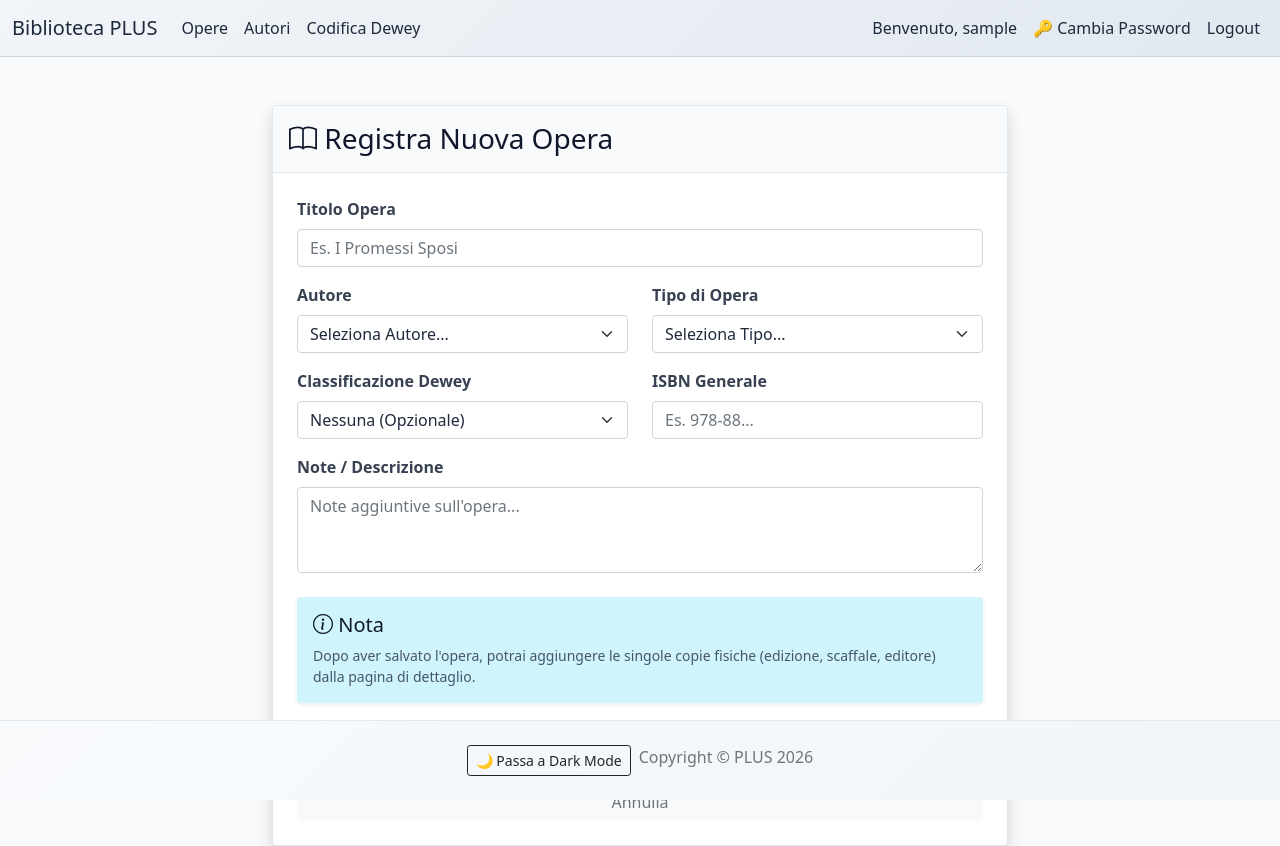
After one commit to Platania-CZ/Biblioteca, a Flask app: page /opere/nuova in a window 1280 px wide. The commit adds this page. Run offline with Flask 3, Linux system fonts and the light colour scheme; the visitor is signed in with stand-in values (Sample User, id 1); data that the repository does not hold is empty.

Commit message:
inserimento opere

```diff
--- a/biblioteca/routes.py
+++ b/biblioteca/routes.py
@@ -55,7 +55,7 @@ def login():
             return redirect(url_for('home'))
         else:
             flash('Username o password errati.', 'danger')
-    return render_template('login.html', form=form)
+    return render_template('auth/login.html', form=form)
 
 @app.route('/logout')
 @login_required
@@ -73,7 +73,7 @@ def logout():
 @login_operatore_required
 def opere():
     items = Opera.query.all()
-    return render_template('opere.html', items=items)
+    return render_template('opere/opere.html', items=items)
 
 @app.route('/autori')
 @login_operatore_required
@@ -84,7 +84,7 @@ def autori():
 
     # Passiamo anche NazionalitaEnum se nel template autori.html
     # hai filtri o modali che richiedono la lista delle nazioni
-    return render_template('autori.html', items=items, NazionalitaEnum=NazionalitaEnum)
+    return render_template('autori/autori.html', items=items, NazionalitaEnum=NazionalitaEnum)
 
 @app.route('/autori/nuovo', methods=['GET', 'POST'])
 @login_operatore_required
@@ -100,7 +100,7 @@ def nuovo_autore():
         autore_esistente = Autore.query.filter_by(nome=nome, cognome=cognome).first()
         if autore_esistente:
             flash(f"L'autore {nome} {cognome} esiste già nel database.", "warning")
-            return render_template('autore_form.html', item=None, NazionalitaEnum=NazionalitaEnum)
+            return render_template('autori/autore_form.html', item=None, NazionalitaEnum=NazionalitaEnum)
 
         try:
             # 2. Conversione della stringa in oggetto Enum
@@ -125,7 +125,7 @@ def nuovo_autore():
             db.session.rollback()
             flash(f'Errore durante il salvataggio: {str(e)}', 'danger')
 
-    return render_template('autore_form.html', item=None, NazionalitaEnum=NazionalitaEnum)
+    return render_template('autori/autore_form.html', item=None, NazionalitaEnum=NazionalitaEnum)
 
 @app.route('/autori/dettaglio/<int:id>')
 @login_operatore_required
@@ -134,7 +134,7 @@ def dettaglio_autore(id):
     # Recupera l'autore o restituisce errore 404 se non esiste
     autore = Autore.query.get_or_404(id)
 
-    return render_template('autore_dettaglio.html',
+    return render_template('autori/autore_dettaglio.html',
                            item=autore,
                            NazionalitaEnum=NazionalitaEnum)
 
@@ -160,7 +160,7 @@ def modifica_autore(id):
 
         if duplicato:
             flash(f"Esiste già un altro autore registrato come {nuovo_nome} {nuovo_cognome}!", "warning")
-            return render_template('autore_form.html', item=autore, NazionalitaEnum=NazionalitaEnum)
+            return render_template('autori/autore_form.html', item=autore, NazionalitaEnum=NazionalitaEnum)
 
         try:
             # 3. Aggiornamento campi
@@ -178,7 +178,7 @@ def modifica_autore(id):
             db.session.rollback()
             flash(f'Errore durante l\'aggiornamento: {str(e)}', 'danger')
 
-    return render_template('autore_form.html', item=autore, NazionalitaEnum=NazionalitaEnum)
+    return render_template('autori/autore_form.html', item=autore, NazionalitaEnum=NazionalitaEnum)
 
 @app.route('/autori/elimina/<int:id>', methods=['POST'])
 @login_operatore_required
@@ -189,6 +189,65 @@ def elimina_autore(id):
     db.session.commit()
     flash('Autore eliminato.', 'danger')
     return redirect(url_for('autori'))
+
+# opere
+@app.route('/opere/nuova', methods=['GET', 'POST'])
+@login_operatore_required
+def nuova_opera():
+    """Gestisce la creazione di una nuova opera con caricamento delle relazioni."""
+
+    # Carichiamo i dati per i menu a tendina (necessari sia per GET che per POST in caso di errore)
+    autori = Autore.query.order_by(Autore.cognome).all()
+    tipi = TipoOpera.query.order_by(TipoOpera.nome).all()
+    classi_dewey = ClassificazioneDewey.query.order_by(ClassificazioneDewey.id).all()
+
+    if request.method == 'POST':
+        # Recupero e pulizia dati
+        titolo = request.form.get('titolo', '').strip()
+        id_autore = request.form.get('id_autore')
+        id_tipo_opera = request.form.get('id_tipo_opera')
+        id_dewey = request.form.get('id_dewey')  # Può essere None (nullable)
+        isbn_generale = request.form.get('isbn_generale', '').strip()
+        note = request.form.get('note', '').strip()
+
+        # 1. Controllo preventivo duplicati (Stesso titolo per lo stesso autore)
+        opera_esistente = Opera.query.filter_by(titolo=titolo, id_autore=id_autore).first()
+        if opera_esistente:
+            flash(f"L'opera '{titolo}' per questo autore esiste già nel database.", "warning")
+            return render_template('opere/opera_form.html',
+                                 item=None,
+                                 autori_list=autori,
+                                 tipi_list=tipi,
+                                 dewey_list=classi_dewey)
+
+        try:
+            # 2. Creazione del nuovo record Opera
+            nuova = Opera(
+                titolo=titolo,
+                id_autore=id_autore,
+                id_tipo_opera=id_tipo_opera,
+                id_dewey=id_dewey if id_dewey else None, # Gestisce il caso vuoto
+                isbn_generale=isbn_generale if isbn_generale else None,
+                note=note if note else None
+            )
+
+            db.session.add(nuova)
+            db.session.commit()
+
+            flash(f"Opera '{titolo}' creata con successo!", 'success')
+            # Reindirizziamo all'elenco opere o al dettaglio della nuova opera
+            return redirect(url_for('elenco_opere'))
+
+        except Exception as e:
+            db.session.rollback()
+            flash(f'Errore durante il salvataggio: {str(e)}', 'danger')
+
+    # GET: Caricamento del form vuoto
+    return render_template('opere/opera_form.html',
+                           item=None,
+                           autori_list=autori,
+                           tipi_list=tipi,
+                           dewey_list=classi_dewey)
 
 @app.route('/lettori')
 @login_operatore_required
@@ -218,7 +277,7 @@ def tipi_opere():
 @login_operatore_required
 def dewey():
     items = ClassificazioneDewey.query.all()
-    return render_template('dewey.html', items=items)
+    return render_template('dewey/dewey.html', items=items)
 
 # solo amministratore
 @app.route('/registrazione', methods=['GET', 'POST'])
@@ -237,7 +296,7 @@ def registrazione():
         flash(f'Utente {nuovo_utente.username} registrato con successo!', 'success')
         return redirect(url_for('home'))
 
-    return render_template('registrazione.html', form=form)
+    return render_template('admin/registrazione.html', form=form)
 
 @app.route('/modifica_utente/<int:utente_id>', methods=['GET', 'POST'])
 @login_amministratore_required
@@ -261,7 +320,7 @@ def modifica_utente(utente_id):
         flash(f'Utente {utente.username} modificato con successo!', 'success')
         return redirect(url_for('gestione_utenti'))
 
-    return render_template('modifica_utente.html', form=form, utente=utente)
+    return render_template('admin/modifica_utente.html', form=form, utente=utente)
 
 
 # Cambio password proprio account (operatore e amministratore)
@@ -278,7 +337,7 @@ def cambio_password():
         db.session.commit()
         flash('Password cambiata con successo!', 'success')
         return redirect(url_for('home'))
-    return render_template('cambio_password.html', form=form, utente=current_user)
+    return render_template('auth/cambio_password.html', form=form, utente=current_user)
 
 # Cambio password altrui (solo amministratore)
 @app.route('/cambio-password/<int:utente_id>', methods=['GET', 'POST'])
@@ -292,11 +351,11 @@ def cambio_password_admin(utente_id):
         db.session.commit()
         flash(f'Password di {utente.username} cambiata con successo!', 'success')
         return redirect(url_for('gestione_utenti'))
-    return render_template('cambio_password.html', form=form, utente=utente)
+    return render_template('auth/cambio_password.html', form=form, utente=utente)
 
 # Lista utenti (solo amministratore)
 @app.route('/gestione-utenti')
 @login_amministratore_required
 def gestione_utenti():
     utenti = Utente.query.all()
-    return render_template('gestione_utenti.html', utenti=utenti)
+    return render_template('admin/gestione_utenti.html', utenti=utenti)
--- /dev/null
+++ b/biblioteca/templates/opere/opera_form.html
@@ -0,0 +1,104 @@
+{% extends "home.html" %}
+
+{% block title %}
+    {% if item %}Modifica Autore{% else %}Nuovo Autore{% endif %}
+{% endblock %}
+
+{% block content %}
+<div class="container mt-5">
+    <div class="row justify-content-center">
+        <div class="col-md-10 col-lg-8">
+            <div class="card shadow">
+                <div class="card-header {{ 'bg-warning text-dark' if item else 'bg-primary text-white' }} py-3">
+                    <h3 class="mb-0">
+                        <i class="bi {{ 'bi-pencil-square' if item else 'bi-book' }}"></i>
+                        {{ 'Modifica Opera' if item else 'Registra Nuova Opera' }}
+                    </h3>
+                </div>
+
+                <div class="card-body p-4">
+                    <form action="{{ url_for('modifica_opera', id=item.id) if item else url_for('nuova_opera') }}" method="POST">
+
+                        <div class="row">
+                            <div class="col-md-12 mb-3">
+                                <label for="titolo" class="form-label fw-bold">Titolo Opera</label>
+                                <input type="text" class="form-control" id="titolo" name="titolo"
+                                       value="{{ item.titolo if item else '' }}" required placeholder="Es. I Promessi Sposi">
+                            </div>
+
+                            <div class="col-md-6 mb-3">
+                                <label for="id_autore" class="form-label fw-bold">Autore</label>
+                                <select class="form-select" id="id_autore" name="id_autore" required>
+                                    <option value="" disabled {{ 'selected' if not item }}>Seleziona Autore...</option>
+                                    {% for autore in autori_list %}
+                                        <option value="{{ autore.id }}"
+                                            {{ 'selected' if item and item.id_autore == autore.id }}>
+                                            {{ autore.cognome }} {{ autore.nome }}
+                                        </option>
+                                    {% endfor %}
+                                </select>
+                            </div>
+
+                            <div class="col-md-6 mb-3">
+                                <label for="id_tipo_opera" class="form-label fw-bold">Tipo di Opera</label>
+                                <select class="form-select" id="id_tipo_opera" name="id_tipo_opera" required>
+                                    <option value="" disabled {{ 'selected' if not item }}>Seleziona Tipo...</option>
+                                    {% for tipo in tipi_list %}
+                                        <option value="{{ tipo.id }}"
+                                            {{ 'selected' if item and item.id_tipo_opera == tipo.id }}>
+                                            {{ tipo.nome }}
+                                        </option>
+                                    {% endfor %}
+                                </select>
+                            </div>
+                        </div>
+
+                        <div class="row">
+                            <div class="col-md-6 mb-3">
+                                <label for="id_dewey" class="form-label fw-bold">Classificazione Dewey</label>
+                                <select class="form-select" id="id_dewey" name="id_dewey">
+                                    <option value="">Nessuna (Opzionale)</option>
+                                    {% for d in dewey_list %}
+                                        <option value="{{ d.id }}"
+                                            {{ 'selected' if item and item.id_dewey == d.id }}>
+                                            {{ d.id }} - {{ d.descrizione }}
+                                        </option>
+                                    {% endfor %}
+                                </select>
+                            </div>
+
+                            <div class="col-md-6 mb-3">
+                                <label for="isbn_generale" class="form-label fw-bold">ISBN Generale</label>
+                                <input type="text" class="form-control" id="isbn_generale" name="isbn_generale"
+                                       value="{{ item.isbn_generale if item else '' }}" placeholder="Es. 978-88...">
+                            </div>
+                        </div>
+
+                        <div class="mb-4">
+                            <label for="note" class="form-label fw-bold">Note / Descrizione</label>
+                            <textarea class="form-control" id="note" name="note" rows="3"
+                                      placeholder="Note aggiuntive sull'opera...">{{ item.note if item else '' }}</textarea>
+                        </div>
+
+                        {% if not item %}
+                        <div class="alert alert-info border-0 shadow-sm mb-4">
+                            <h5 class="alert-heading"><i class="bi bi-info-circle"></i> Nota</h5>
+                            <p class="mb-0 small">Dopo aver salvato l'opera, potrai aggiungere le singole copie fisiche (edizione, scaffale, editore) dalla pagina di dettaglio.</p>
+                        </div>
+                        {% endif %}
+
+                        <div class="d-grid gap-2">
+                            <button type="submit" class="btn {{ 'btn-warning' if item else 'btn-primary' }} btn-lg">
+                                <i class="bi bi-check-circle"></i>
+                                {{ 'Aggiorna Opera' if item else 'Salva Opera' }}
+                            </button>
+                            <a href="{{ url_for('opere') }}" class="btn btn-light text-muted">Annulla</a>
+                        </div>
+                    </form>
+                </div>
+            </div>
+        </div>
+    </div>
+</div>
+
+{% endblock %}
```
Also changed, not shown: biblioteca/templates/opere/opere.html (renamed from biblioteca/templates/opere.html, +6 -3 lines), genera_db_orm.py (+29 -1 lines), myvenv/pyvenv.cfg (+4 -4 lines), biblioteca/templates/admin/gestione_utenti.html (renamed from biblioteca/templates/gestione_utenti.html), biblioteca/templates/admin/modifica_utente.html (renamed from biblioteca/templates/modifica_utente.html), biblioteca/templates/admin/registrazione.html (renamed from biblioteca/templates/registrazione.html), biblioteca/templates/auth/cambio_password.html (renamed from biblioteca/templates/cambio_password.html), biblioteca/templates/auth/login.html (renamed from biblioteca/templates/login.html), biblioteca/templates/auth/logout.html (renamed from biblioteca/templates/logout.html), biblioteca/templates/autori/autore_dettaglio.html (renamed from biblioteca/templates/autore_dettaglio.html), biblioteca/templates/autori/autore_form.html (renamed from biblioteca/templates/autore_form.html), biblioteca/templates/autori/autori.html (renamed from biblioteca/templates/autori.html), biblioteca/templates/dewey/dewey.html (renamed from biblioteca/templates/dewey.html).
